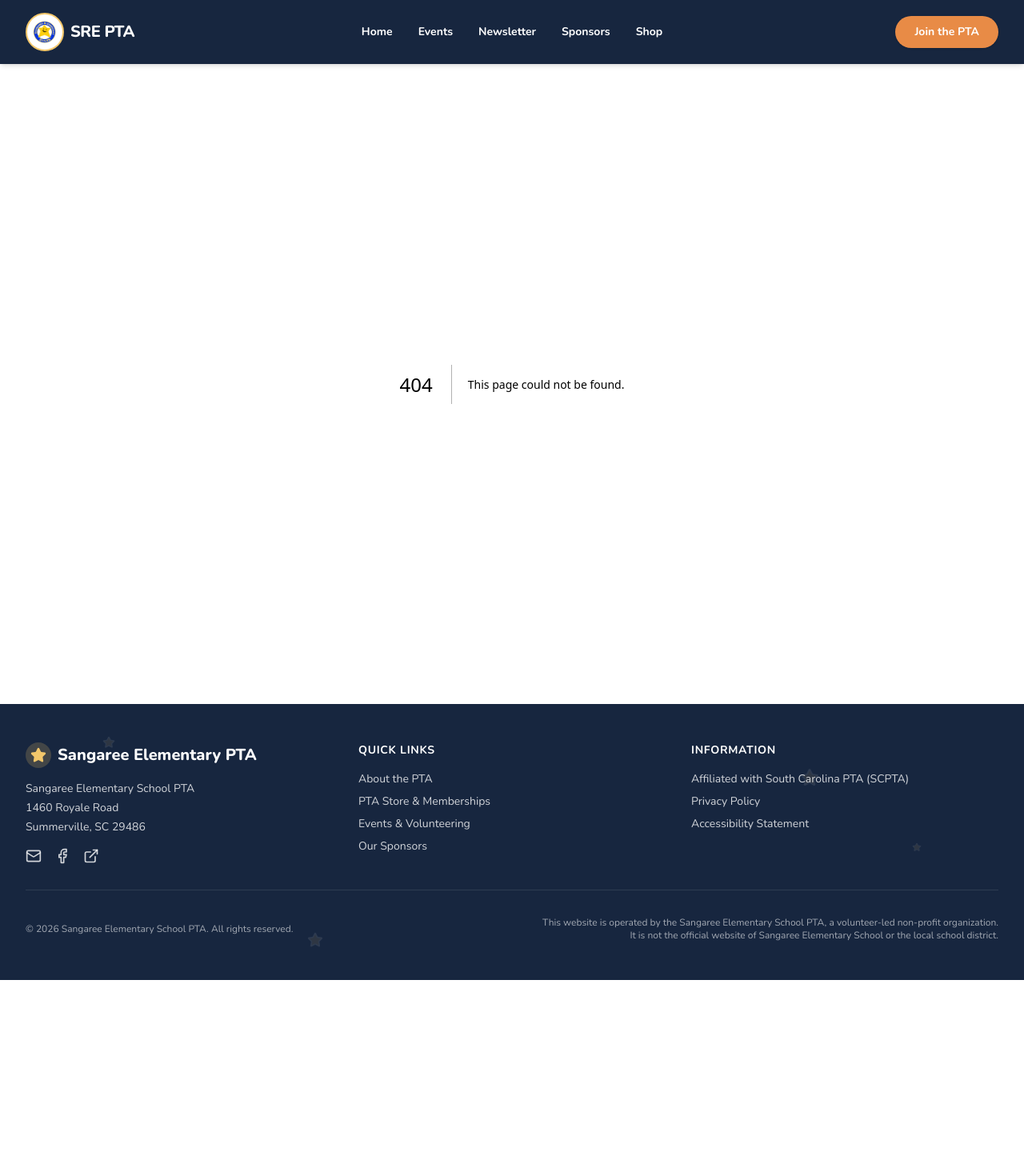
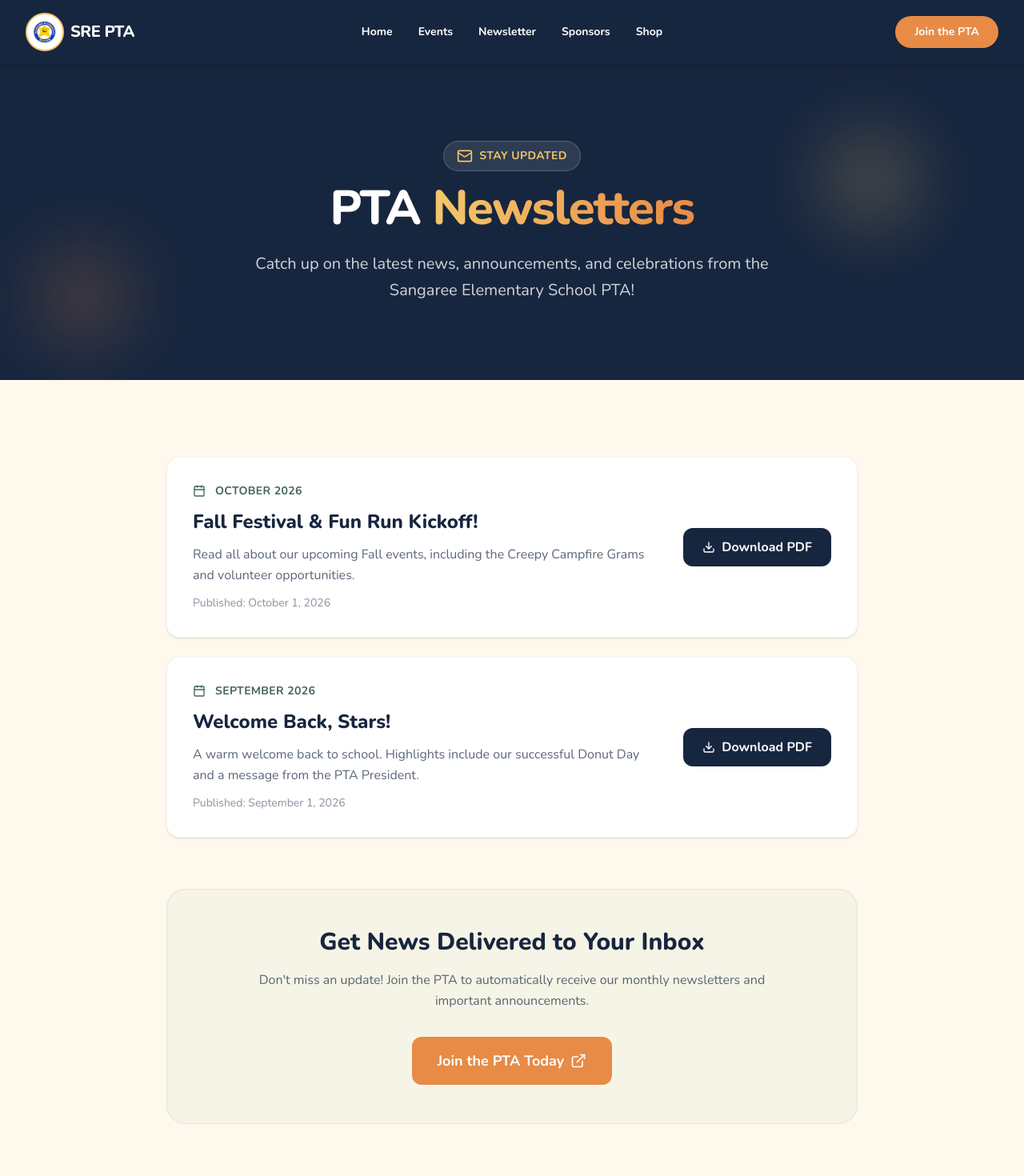
Before and after one commit to thesrepta/sre-pta-website, a Next.js app: page /sre-pta-website/newsletter in a window 1280 px wide. Before the commit this address had no page. Shown: the top 1470 px of the page at 80% size. Before the commit the page ends 1225 px from the top, so only its background shows below. Built offline with nearby package versions, Linux system fonts and the light colour scheme.

Commit message:
feat: create newsletter page

```diff
--- /dev/null
+++ b/src/app/newsletter/page.tsx
@@ -0,0 +1,104 @@
+import { Mail, Calendar, Download, ExternalLink } from "lucide-react";
+
+const newsletters = [
+  {
+    id: "october-2026",
+    month: "October 2026",
+    title: "Fall Festival & Fun Run Kickoff!",
+    date: "Published: October 1, 2026",
+    description: "Read all about our upcoming Fall events, including the Creepy Campfire Grams and volunteer opportunities.",
+    link: "#",
+    type: "PDF",
+  },
+  {
+    id: "september-2026",
+    month: "September 2026",
+    title: "Welcome Back, Stars!",
+    date: "Published: September 1, 2026",
+    description: "A warm welcome back to school. Highlights include our successful Donut Day and a message from the PTA President.",
+    link: "#",
+    type: "PDF",
+  }
+];
+
+export default function NewsletterPage() {
+  return (
+    <div className="flex flex-col gap-16 md:gap-24 pb-20">
+      {/* Hero Section */}
+      <section className="relative overflow-hidden bg-midnight-navy text-white px-4 py-16 md:py-24">
+        {/* Background Elements */}
+        <div className="absolute inset-0 pointer-events-none overflow-hidden">
+          <div className="absolute top-10 right-10 md:top-20 md:right-32 w-24 h-24 md:w-32 md:h-32 bg-golden-yellow/20 rounded-full blur-2xl"></div>
+          <div className="absolute bottom-10 left-10 w-32 h-32 bg-campfire-orange/20 rounded-full blur-2xl"></div>
+        </div>
+
+        <div className="relative z-10 max-w-4xl mx-auto text-center space-y-6 flex flex-col items-center">
+          <div className="inline-flex items-center gap-2 bg-white/10 backdrop-blur-md px-4 py-2 rounded-full border border-white/20 mb-4">
+            <Mail className="h-5 w-5 text-golden-yellow" />
+            <span className="font-bold text-sm tracking-wide uppercase text-golden-yellow">Stay Updated</span>
+          </div>
+          <h1 className="text-4xl md:text-6xl font-extrabold tracking-tight">
+            PTA <span className="text-transparent bg-clip-text bg-gradient-to-r from-golden-yellow to-campfire-orange">Newsletters</span>
+          </h1>
+          <p className="text-lg md:text-xl max-w-2xl text-white/80 leading-relaxed font-medium">
+            Catch up on the latest news, announcements, and celebrations from the Sangaree Elementary School PTA!
+          </p>
+        </div>
+      </section>
+
+      {/* Newsletter List */}
+      <section className="px-4 max-w-4xl mx-auto w-full">
+        <div className="space-y-6">
+          {newsletters.map((newsletter) => (
+            <div key={newsletter.id} className="bg-white rounded-2xl p-6 md:p-8 shadow-sm border border-midnight-navy/5 flex flex-col sm:flex-row sm:items-center justify-between gap-6 hover:shadow-md transition-shadow group">
+              <div className="flex-1 space-y-3">
+                <div className="flex items-center gap-3 text-sm font-bold text-forest-green tracking-wide uppercase">
+                  <Calendar className="h-4 w-4" />
+                  {newsletter.month}
+                </div>
+                <h2 className="text-2xl font-extrabold text-midnight-navy group-hover:text-forest-green transition-colors">
+                  {newsletter.title}
+                </h2>
+                <p className="text-midnight-navy/70 leading-relaxed">
+                  {newsletter.description}
+                </p>
+                <div className="text-sm text-midnight-navy/50 font-medium">
+                  {newsletter.date}
+                </div>
+              </div>
+
+              <div className="flex-shrink-0">
+                <a
+                  href={newsletter.link}
+                  className="inline-flex items-center justify-center gap-2 bg-midnight-navy hover:bg-midnight-navy/90 text-white font-bold py-3 px-6 rounded-xl transition-colors w-full sm:w-auto"
+                >
+                  <Download className="h-4 w-4" />
+                  Download {newsletter.type}
+                </a>
+              </div>
+            </div>
+          ))}
+        </div>
+
+        {/* Newsletter Signup Prompt */}
+        <div className="mt-16 bg-soft-sage/30 rounded-3xl p-8 md:p-12 text-center border border-forest-green/10">
+          <h3 className="text-2xl md:text-3xl font-extrabold text-midnight-navy mb-4">
+            Get News Delivered to Your Inbox
+          </h3>
+          <p className="text-midnight-navy/70 max-w-2xl mx-auto mb-8 leading-relaxed">
+            Don't miss an update! Join the PTA to automatically receive our monthly newsletters and important announcements.
+          </p>
+          <a
+            href="https://stars.givebacks.com/shop/items/6175f14bcb"
+            target="_blank"
+            rel="noopener noreferrer"
+            className="inline-flex items-center justify-center gap-2 bg-campfire-orange hover:bg-orange-500 text-white font-bold py-4 px-8 rounded-xl transition-colors text-lg"
+          >
+            Join the PTA Today
+            <ExternalLink className="h-5 w-5" />
+          </a>
+        </div>
+      </section>
+    </div>
+  );
+}
--- a/src/components/Footer.tsx
+++ b/src/components/Footer.tsx
@@ -63,7 +63,7 @@ export function Footer() {
             <h3 className="text-sm font-bold text-white mb-4 uppercase tracking-wider">Quick Links</h3>
             <ul className="space-y-2 text-sm">
               <li>
-                <Link href="/about" className="hover:text-white transition-colors">About the PTA</Link>
+                <Link href="/newsletter" className="hover:text-white transition-colors">Newsletters</Link>
               </li>
               <li>
                 <a href="https://stars.givebacks.com/shop" target="_blank" rel="noopener noreferrer" className="hover:text-white transition-colors">PTA Store & Memberships</a>
```
